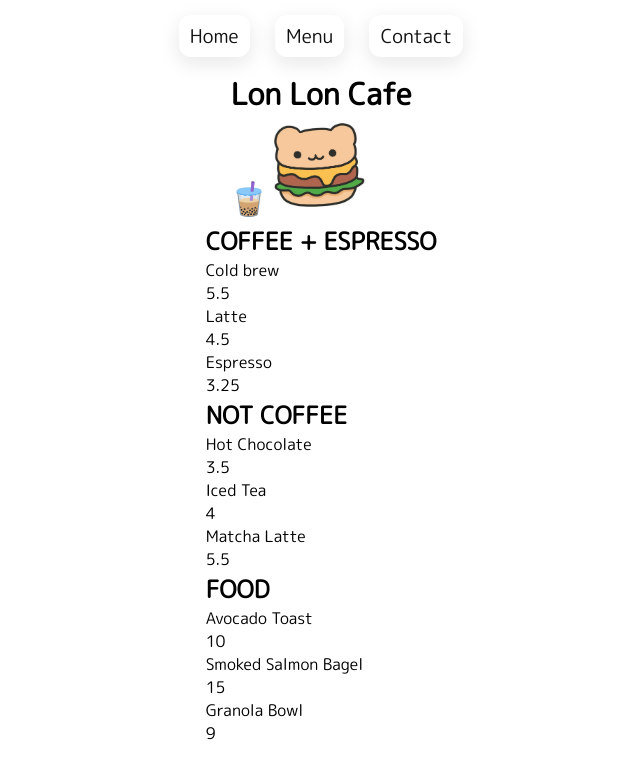
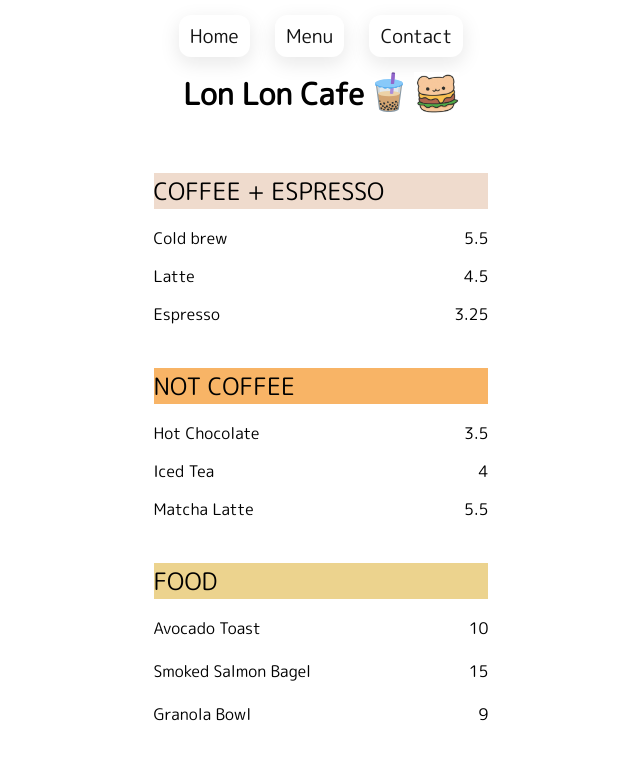
Before and after one commit to DataMoshing/restaurant-page, a website built with webpack: page dist/index.html in a window 1280 px wide. Both pictures are taken after a click on the button "Menu". Shown: the whole page, without its empty margins (319-959 px from the left). Built offline with nearby package versions, Linux system fonts and the light colour scheme.

Commit message:
Added styling to menu tab

```diff
--- a/src/style.css
+++ b/src/style.css
@@ -45,8 +45,8 @@ button:hover {
 }
 
 .borger {
-    height: 100px;
-    width: 100px;
+    height: 45px;
+    width: 45px;
 }
 
 ul {
@@ -71,11 +71,21 @@ nav {
     font-size: 30px;
 }
 
+.header-div {
+    display: flex;
+    gap: 5px;
+}
+
+.bubble-tea {
+    height: 40px;
+    width: 40px;
+}
+
 .main-description {
     display: flex;
     justify-content: center;
     align-items: center;
-    margin: 1rem 0 0 1rem;
+    margin: 2rem 0 0 2rem;
 }
 
 .main-schedule-div {
@@ -83,7 +93,7 @@ nav {
     flex-direction: column;
     justify-content: center;
     align-items: center;
-    margin-top: 2.5rem;
+    margin-top: 5rem;
 }
 
 .main-schedule-div>p {
@@ -96,13 +106,66 @@ nav {
     display: grid;
     grid-template-columns: repeat(auto-fit, minmax(300px, 1fr));
     gap: 15px;
-    margin: 1rem 0 0 1rem;
-
+    margin: 2rem 0 0 2rem;
 }
 
 .review-header {
     display: flex;
     justify-content: center;
     align-items: center;
-    margin-top: 3rem;
+    margin-top: 5rem;
 }
+
+.menu-div {
+    display: flex;
+    flex-direction: column;
+    gap: 10px;
+    margin-top: 2.5rem;
+}
+
+.coffee-header-div,
+.not-coffee-div {
+    display: grid;
+    grid-template-columns: 1fr 1fr;
+    gap: 15px;
+    align-items: start;
+    margin-bottom: 1rem;
+}
+
+.food-div {
+    display: grid;
+    grid-template-columns: 1fr 1fr;
+    gap: 20px;
+    margin-bottom: 1rem;
+    /* justify-content: space-between; */
+}
+
+.drink-price {
+    display: flex;
+    justify-content: flex-end;
+}
+
+.food-price {
+    display: flex;
+    justify-content: flex-end;
+}
+
+.coffee-header,
+.not-coffee-header,
+.food-header {
+    font-weight: 100;
+    margin-bottom: .5rem;
+    margin-top: 1rem;
+}
+
+.coffee-header {
+    background-color: #d8a78769;
+}
+
+.not-coffee-header {
+    background-color: #f7a64ad7;
+}
+
+.food-header {
+    background-color: #ebcf83e8;
+}
```
